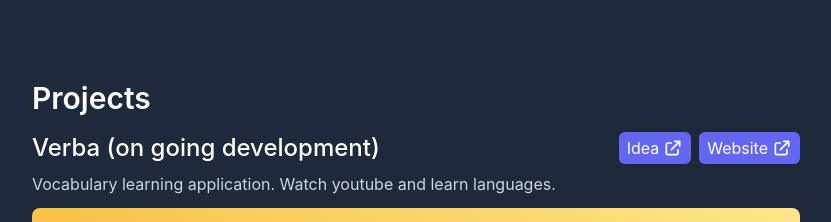
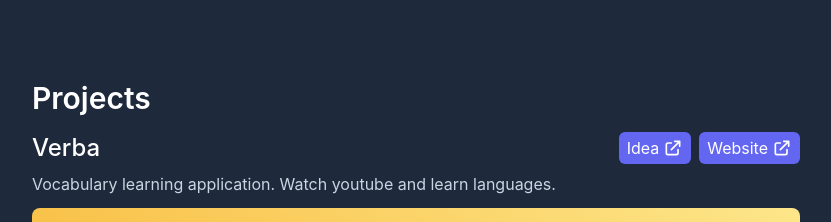
Before and after one commit to josuakiviranta/josuakiviranta.com, a Next.js app: page / in a window 1280 px wide. Shown: the part 980-1202 px from the top of the page, without its empty margins (224-1055 px from the left). Built offline with nearby package versions, Linux system fonts and the light colour scheme.

Commit message:
new version of verba

```diff
--- a/components/ProjectsSection.tsx
+++ b/components/ProjectsSection.tsx
@@ -7,7 +7,7 @@ export const ProjectsSection = () => {
       <div className="max-w-screen-md m-auto">
         <h3 className="mb-4 font-semibold text-white text-3xl">Projects</h3>
         <ProjectContainer
-          header="Verba (on going development)"
+          header="Verba"
           description="Vocabulary learning application. Watch youtube and learn languages."
           website="https://www.verba.world/"
           projectImage="/verba.png"
```
Also changed, not shown: public/verba.png.
